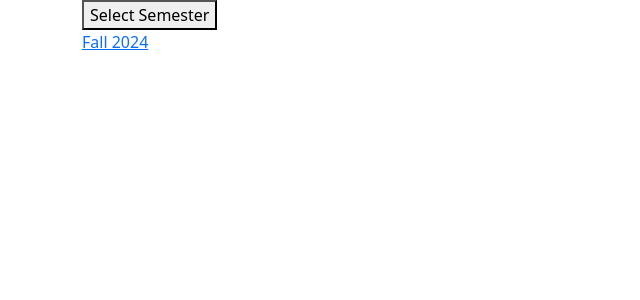
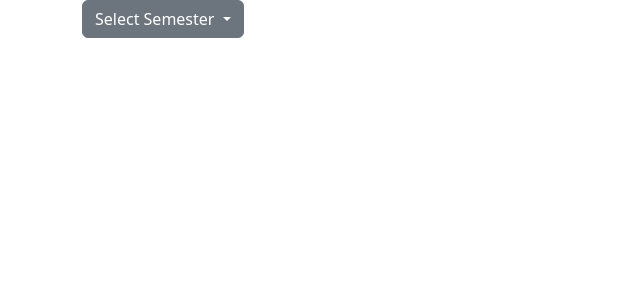
Before and after one commit to ahorner54/CollegeExpenseTracker, a Django app: template ExpenseTracker/budget/templates/budget/home.html in a window 1280 px wide. Shown: the part 57-357 px from the top of the page, without its empty margins (0-640 px from the left). Run offline with Django 5.2, Linux system fonts and the light colour scheme; the template is opened without the code that fills it: values that come from a table or form of the project are taken from there, others are empty; a user stored in the database is signed in; data comes from the database, SQL or seed files in the repository; both versions use the stored data as it was after the commit.

Commit message:
Semester dropdown now works, static styles not linking

```diff
--- a/ExpenseTracker/budget/static/css/styles.css
+++ b/ExpenseTracker/budget/static/css/styles.css
@@ -1,51 +1,18 @@
-body {
-    background: #0a0a23;
-    min-height: 100vh;
-    display: flex;
-    justify-content: center;
-    align-items: center;
-}
-
 .dropdown {
     display: inline-block;
     position: relative;
-}
-
-button {
-    border: none;
-    border-radius: 5px;
-    padding: 15px 30px;
-    font-size: 18px;
-    cursor: pointer;
-}
-
-button:hover {
-    background-color: #ddd;
 }
 
 .dropdown-options {
     display: none;
     position: absolute;
     overflow: auto;
-    background-color: #fff;
-    border-radius: 5px;
-    box-shadow: 0px 10px 10px 0px rgba(0, 0, 0, 0.4);
 }
 
 .dropdown:hover .dropdown-options {
     display: block;
 }
 
-.dropdown-options a {
-    display: block;
-    color: #000000;
-    padding: 5px;
-    text-decoration: none;
-    padding: 20px 40px;
+p {
+    color: red;
 }
-
-.dropdown-options a:hover {
-    color: #0a0a23;
-    background-color: #ddd;
-    border-radius: 5px;
-}
--- a/ExpenseTracker/budget/templates/base.html
+++ b/ExpenseTracker/budget/templates/base.html
@@ -1,14 +1,15 @@
 {% load static %}
-
 <!DOCTYPE html>
 <html lang="en">
 <head>
     <meta charset="UTF-8">
     <meta name="viewport" content="width=device-width, initial-scale=1.0">
     <link href="https://cdn.jsdelivr.net/npm/bootstrap@5.3.3/dist/css/bootstrap.min.css" rel="stylesheet" integrity="sha384-QWTKZyjpPEjISv5WaRU9OFeRpok6YctnYmDr5pNlyT2bRjXh0JMhjY6hW+ALEwIH" crossorigin="anonymous">
-    {% block styling %}{% endblock %}
+    <link rel="stylesheet" href="{% static 'css/styles.css' %}" />
+    {% block style %}{% endblock style %}
     <title>{% block title %} {% endblock title %}</title>
 </head>
+
 <body>
     {% include './navbar.html'%}
     {% if messages %}
--- a/ExpenseTracker/budget/templates/budget/home.html
+++ b/ExpenseTracker/budget/templates/budget/home.html
@@ -1,18 +1,26 @@
 {% extends '../base.html' %}
+
 {% block title %}Home{% endblock title %}
+{% load static %}
+{% block style %}
+{% endblock style %}
+
 {% block content %}
     {% if user.is_authenticated %}
-
-    <div class="container">
-        <div class="dropdown">
-            <button>Select Semester</button>
-            <div class="dropdown-options">
-                {% for semester in semester_list %}
-                    <a href="#">{{semester.semester_name}}</a>
-                {% endfor %}
+        {% if semester_list %}
+        <div class="container">
+            <div class="dropdown">
+                <button class="btn btn-secondary dropdown-toggle" type="button" id="dropdownMenuButton1" data-bs-toggle="dropdown" aria-expanded="false">
+                    Select Semester
+                </button>
+                <ul class="dropdown-menu">
+                    {% for semester in semester_list %}
+                        <li><a href="{% url 'semester' semester.pk %}">{{semester.semester_name}}</a>></li>
+                    {% endfor %}
+                </ul>
             </div>
         </div>
-    </div>
+        {%endif%}
 
     {% else %}
         <div class="container">
--- a/ExpenseTracker/budget/templates/budget/semester_dropdown.html
+++ /dev/null
@@ -1,5 +0,0 @@
-<select name="language" id="language">
-    {% for semester in semester_list %}
-        <option value="{{semester.semester_id}}" disabled>{{semester.semester_name}}</option>
-    {% endfor %}
-  </select>
--- a/ExpenseTracker/budget/templates/budget/semester_view.html
+++ b/ExpenseTracker/budget/templates/budget/semester_view.html
@@ -1,2 +1,2 @@
 {% extends '../base.html' %}
-{% include 'home.html' %}
+{% include './home.html' %}
--- a/ExpenseTracker/budget/urls.py
+++ b/ExpenseTracker/budget/urls.py
@@ -3,7 +3,7 @@ from . import views
 
 urlpatterns = [
     path('', views.home, name='home'),
-    path('semester/', views.semester, name='semester'),
+    path('semester/<int:pk>', views.semester, name='semester'),
     path('login/', views.login_user, name='login'),
     path('logout/', views.logout_user, name='logout'),
 ]
```
Also changed, not shown: ExpenseTracker/budget/views.py (+8 -0 lines), ExpenseTracker/db.sqlite3.
